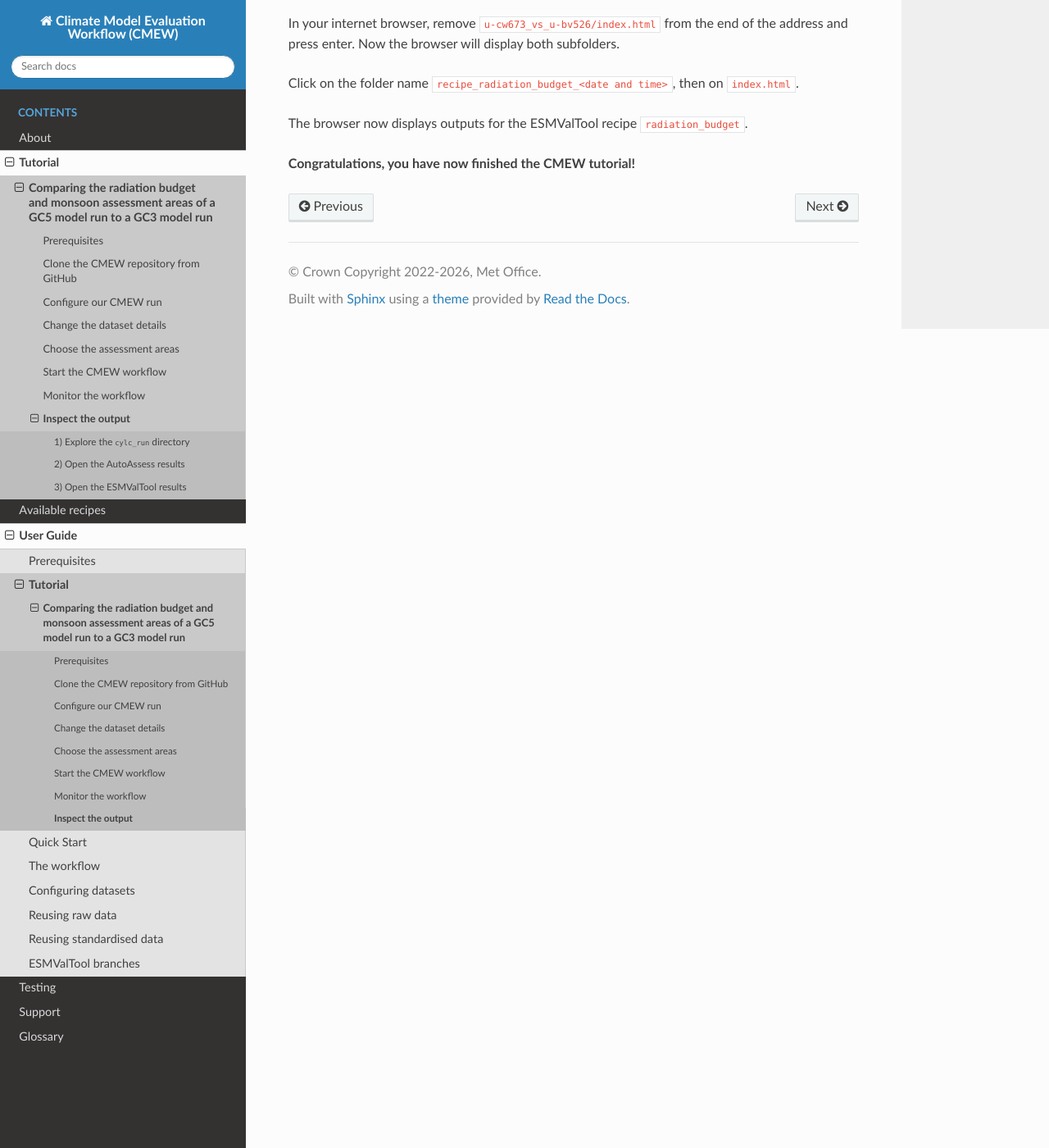
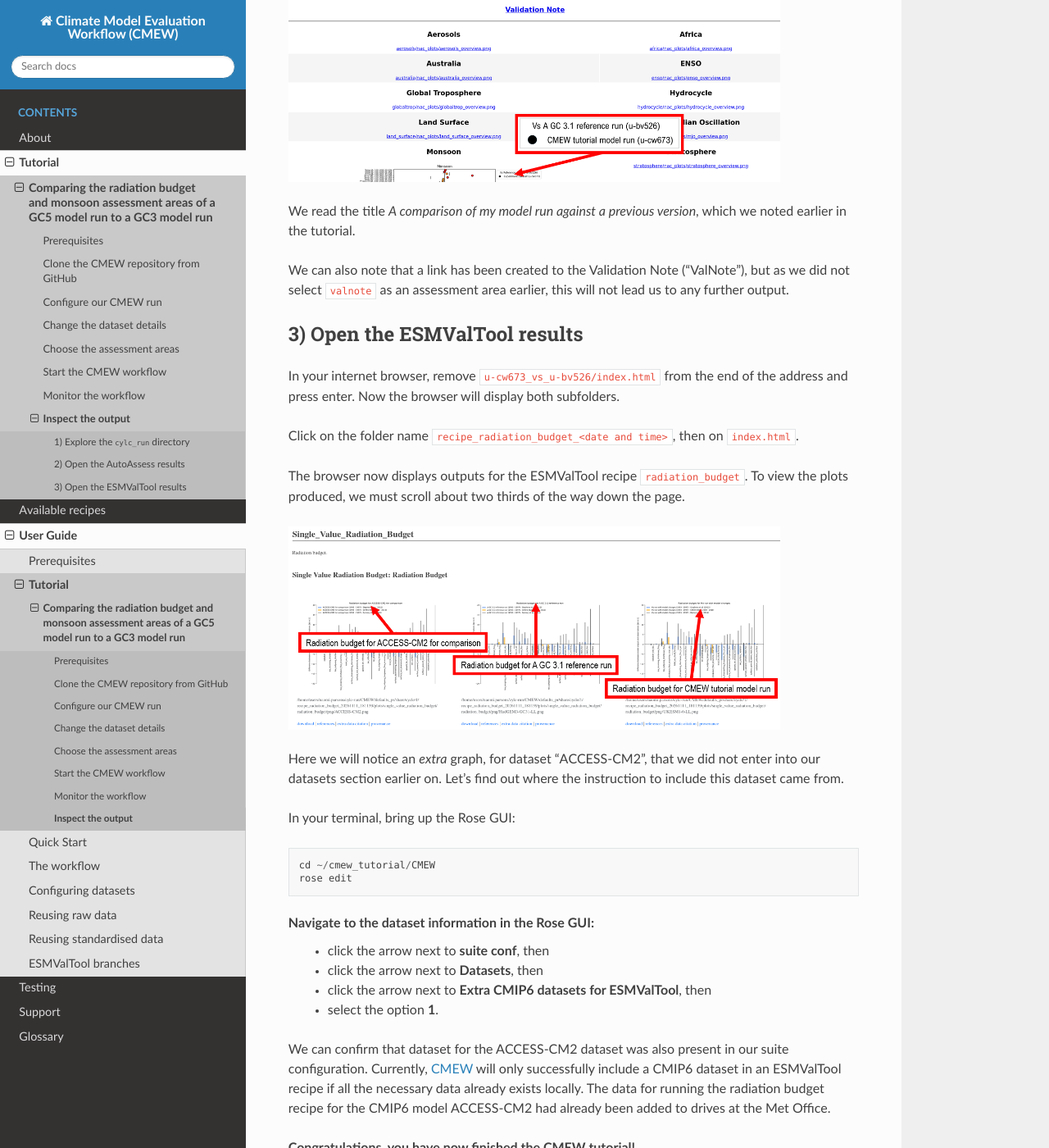
Before and after one commit to MetOffice/CMEW, a Sphinx documentation site: the page built from doc/source/user_guide/tutorial/tutorial_part_6.rst, in a window 1280 px wide and 1400 px high, scrolled down 1149 px. Shown: the whole window at 82% size. Built offline with Sphinx 7.4.7 and the Read the Docs theme 3.1.0, drawn with Linux system fonts in a browser that asks for light colours; some of the changed text lies outside the part shown.

Commit message:
Adding to last section

```diff
--- a/doc/source/user_guide/tutorial/tutorial_part_2.rst
+++ b/doc/source/user_guide/tutorial/tutorial_part_2.rst
@@ -37,6 +37,7 @@ evaluate model run ``u-cw673`` as the experiment.
 ------------------------------------------------------
 
 We need to click
+
  - the arrow next to **Datasets**, then
  - the arrow next to **Model runs to assess**, then
  - the section labelled **experiment**.
--- a/doc/source/user_guide/tutorial/tutorial_part_6.rst
+++ b/doc/source/user_guide/tutorial/tutorial_part_6.rst
@@ -46,9 +46,26 @@ In your terminal, type the command::
 
 This will open an internet browser window,
 displaying output for the AutoAssess area ``monsoon``.
+No images show in the other areas,
+because we did not select them in the "Assessment Areas" section of the GUI earlier on.
 
-We will notice the string *A comparison of my model run against a previous version*,
+.. image:: images/autoassess_output.png
+   :alt: An image of a webpage with the title
+         "A comparison of my mode run against a previous version",
+         with subtitles "u-cw673 vs. u-bv526 (reference)"
+         and "1992/12/01 to 1994/12/01",
+         a blue link with text "Validation Note",
+         and the top of a graph under the section header "Monsoon".
+         An enlargement of the graph's legend displays the text
+         "Vs A GC 3.1 reference run (u-bv526), CMEW tutorial model run (u-cw673)".
+   :width: 600px
+
+We read the title *A comparison of my model run against a previous version*,
 which we noted earlier in the tutorial.
+
+We can also note that a link has been created to the Validation Note ("ValNote"),
+but as we did not select ``valnote`` as an assessment area earlier,
+this will not lead us to any further output.
 
 ------------------------------
 3) Open the ESMValTool results
@@ -62,5 +79,37 @@ Click on the folder name ``recipe_radiation_budget_<date and time>``,
 then on ``index.html``.
 
 The browser now displays outputs for the ESMValTool recipe ``radiation_budget``.
+To view the plots produced, we must scroll about two thirds of the way down the page.
+
+.. image:: images/esmvaltool_output.png
+   :alt: An image of a webpage section with the title
+         "Single_Value_Radiation_Budget",
+         with three graphs displayed.
+         An enlargement of each graph's title in turn displays the texts
+         "Radiation budget for ACCESS-CM2 for comparison",
+         "Radiation budget for A GC 3.1 reference run", and
+         "Radiation budget for CMEW tutorial model run".
+   :width: 600px
+
+Here we will notice an *extra* graph, for dataset "ACCESS-CM2",
+that we did not enter into our datasets section earlier on.
+Let's find out where the instruction to include this dataset came from.
+
+In your terminal, bring up the Rose GUI::
+
+   cd ~/cmew_tutorial/CMEW
+   rose edit
+
+Navigate to the dataset information in the Rose GUI:
+ - click the arrow next to **suite conf**, then
+ - click the arrow next to **Datasets**, then
+ - click the arrow next to **Extra CMIP6 datasets for ESMValTool**, then
+ - select the option **1**.
+
+We can confirm that dataset for the ACCESS-CM2 dataset was also present in our suite configuration.
+Currently, |CMEW| will only successfully include a CMIP6 dataset in an ESMValTool recipe
+if all the necessary data already exists locally.
+The data for running the radiation budget recipe for the CMIP6 model ACCESS-CM2
+had already been added to drives at the Met Office.
 
 **Congratulations, you have now finished the CMEW tutorial!**
```
Also changed, not shown: doc/source/user_guide/tutorial/images/autoassess_output.png (added), doc/source/user_guide/tutorial/images/esmvaltool_output.png (added).
